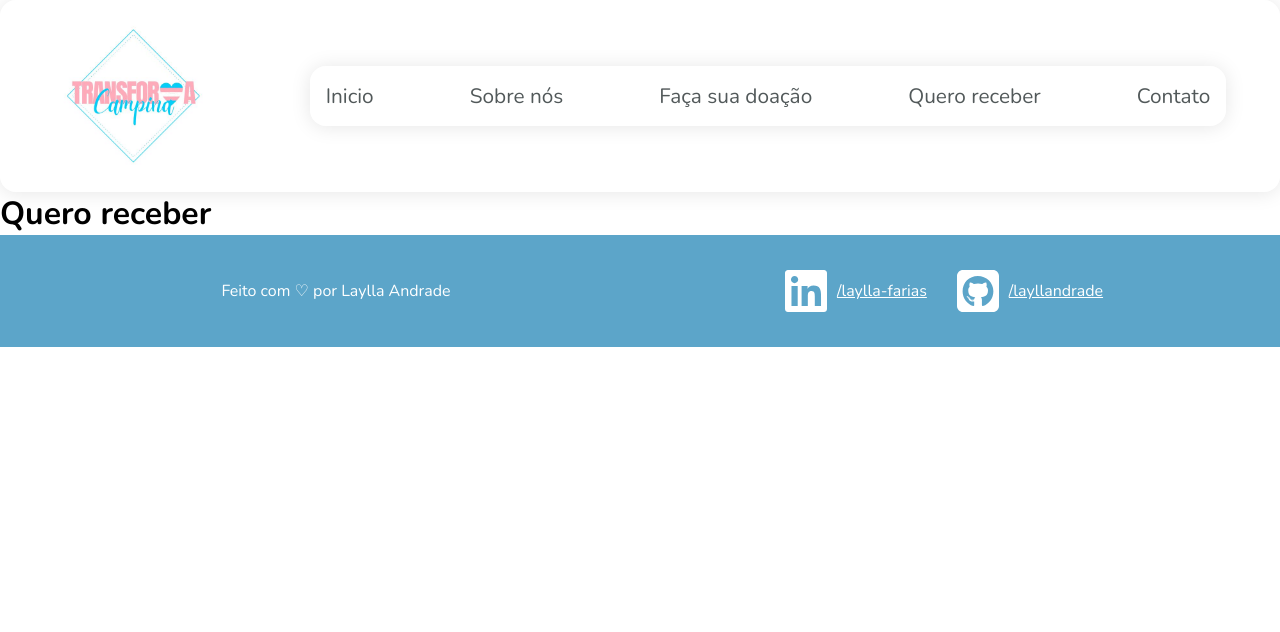
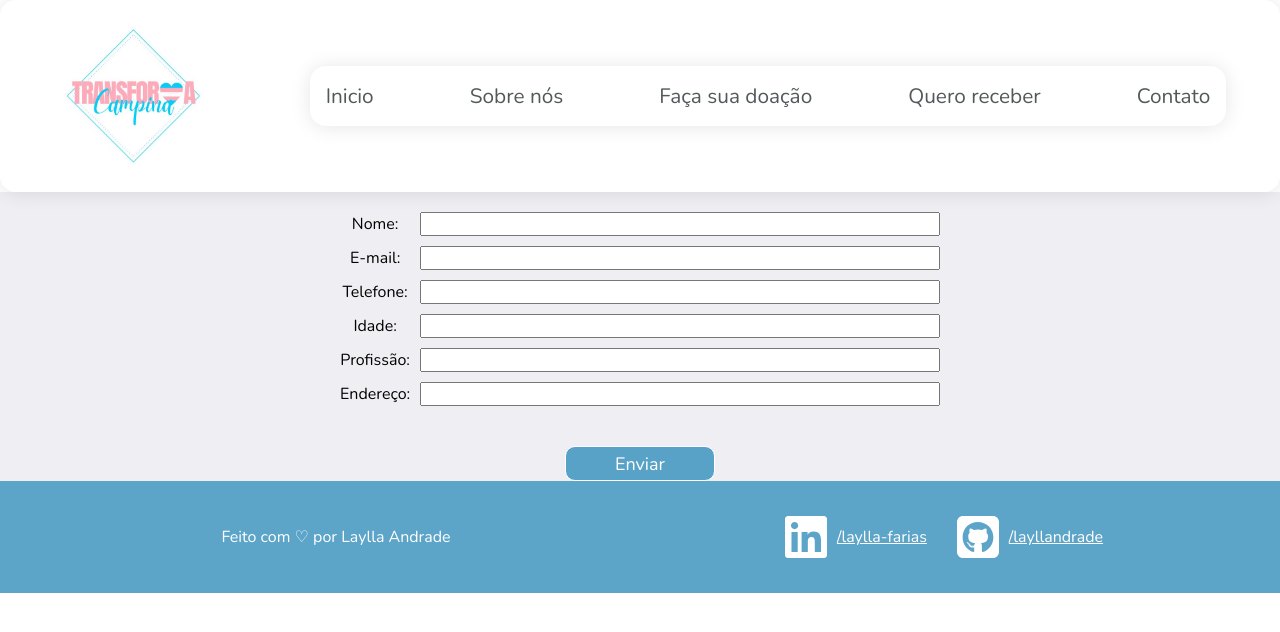
Before and after one commit to layllandrade/projeto-final-reprograma, a React (Vite) app: page /receberdoacao in a window 1280 px wide. Shown: the top 632 px of the page. Built offline with nearby package versions, Linux system fonts and the light colour scheme.

Commit message:
Criação do formulario  inicial da pagina quero receber

```diff
--- a/src/components/Menu.jsx
+++ b/src/components/Menu.jsx
@@ -17,7 +17,7 @@ export function Menu() {
         <Link className={styles.menuLink} to="/doe">Faça sua doação</Link>
       </li>
       <li className={styles.menuItem}>
-        <Link className={styles.menuLink} to="/queroreceber">Quero receber</Link>
+        <Link className={styles.menuLink} to="/receberdoacao">Quero receber</Link>
       </li>
       <li className={styles.menuItem}>
         <Link className={styles.menuLink} to="/contato">Contato</Link>
--- a/src/pages/ReceberDoacao.jsx
+++ b/src/pages/ReceberDoacao.jsx
@@ -1,5 +1,54 @@
+import { useState } from 'react';
+
+import styles from '../styles/pages/receberDoacao.module.css'
+
+
 export function ReceberDoacao() {
+  const [nome, setNome] = useState("")
+  const [email, setEmail] = useState("")
+  const [telefone, setTelefone] = useState("")
+  const [idade, setIdade] = useState("")
+  const [profissao, setProfissao] = useState("")
+  const [endereco, setEndereco] = useState("")
+
+  function submeterFormulario(e) {
+    e.preventDefault();
+
+    console.log("Valores dos formulários")
+    console.log("nome = " + nome)
+    console.log("email = " + email)
+    console.log("telefone = " + telefone)
+    console.log("idade = " + idade)
+    console.log("profissao = " + profissao)
+    console.log("endereco = " + endereco)
+
+  }
     return(
-      <h1>Quero receber</h1>
+      <div className={styles.receberContainer}>
+        <form onSubmit={submeterFormulario}>
+          <div className={styles.formulario}>
+            <label htmlFor="nome">Nome:</label>
+            <input type="text" className={styles.input} name="nome" value={nome} onChange={e => setNome(e.target.value)}/>
+
+            <label htmlFor="email">E-mail:</label>
+            <input type="email" className={styles.input} name="email" value={email} onChange={e => setEmail(e.target.value)}/>
+
+            <label htmlFor="telefone">Telefone:</label>
+            <input type="telefone" className={styles.input} name="telefone" value={telefone} onChange={e => setTelefone(e.target.value)}/>
+
+            <label htmlFor="idade">Idade:</label>
+            <input type="idade" className={styles.input} name="idade" value={idade} onChange={e => setIdade(e.target.value)}/>
+
+            <label htmlFor="profissao">Profissão:</label>
+            <input type="profissao" className={styles.input} name="profissao" value={profissao} onChange={e => setProfissao(e.target.value)}/>
+
+            <label htmlFor="endereco">Endereço:</label>
+            <input type="endereco" className={styles.input} name="endereco" value={endereco} onChange={e => setEndereco(e.target.value)}/>
+          </div>
+
+          <button type="submit" className={styles.botao}>Enviar</button>
+        </form>
+      </div>
+
     )
 }
--- a/src/pages/Sobre.jsx
+++ b/src/pages/Sobre.jsx
@@ -4,11 +4,11 @@ import layllaImg from '../assets/laylla.jpeg'
 export function Sobre() {
   return(
     <div className={styles.sobreContainer}>
-      <p className={styles.sobreParagrafo}>Lorem ipsum, dolor sit amet consectetur adipisicing elit. Velit ex delectus expedita, eligendi repellendus sunt deserunt adipisci laboriosam et dolorem inventore nam qui distinctio magni amet quaerat voluptatum nihil officia.</p>
+      <p className={styles.sobreParagrafo}>Somos um grupo de amigos de Campina Grande, na Paraiba, que se juntou para criar esse trabalho voluntário. Sabemos que se trata de um grupo minoritário que tem bastante dificuldade pra renovar o guarda roupa quando inicia a transição, seja por falta de dinheiro, apoio ou preconceito. Devido a esses fatores, resolvemos mudar um pouco da realidade das pessoas em inicio de transição e sem muitas condicões financeiras.</p>
       <h2 className={styles.titulo}>Um pouco mais sobre nós</h2>
       <div className={styles.sobreContainerVoluntarios}>
         <img className={styles.imgVoluntarios} src={layllaImg}/>
-        <p className={styles.descricaoVoluntarios}>Lorem ipsum dolor sit, amet consectetur adipisicing elit. Perspiciatis quisquam maiores nihil, odio excepturi labore officiis eius. Possimus quae ea cupiditate! Hic molestias illum doloribus unde cupiditate eos dolores officiis!</p>
+        <p className={styles.descricaoVoluntarios}>Me chamo Laylla Andrade, tenhos 26 anos e sou a idealizadora do projeto TRANSforma Campina.</p>
       </div>
       <div className={styles.sobreContainerVoluntarios}>
         <p className={styles.descricaoVoluntarios}>Lorem ipsum dolor sit, amet consectetur adipisicing elit. Perspiciatis quisquam maiores nihil, odio excepturi labore officiis eius. Possimus quae ea cupiditate! Hic molestias illum doloribus unde cupiditate eos dolores officiis!</p>
--- /dev/null
+++ b/src/styles/pages/receberDoacao.module.css
@@ -0,0 +1,36 @@
+.receberContainer {
+    display: flex;
+    flex-direction: column;
+    justify-content: center;
+    align-items: center;
+    text-align: center;
+    gap: 25px;
+    background: #efeff3;
+}
+
+.formulario {
+    display: grid;
+    grid-gap: 10px;
+    grid-template-columns: [label] auto [input] 1fr;
+    width: 50%;
+    padding: 20px;
+}
+
+input {
+    grid-column: input;
+    align-self: center;
+}
+
+label {
+    grid-column: label;
+    align-self: center;
+}
+.botao {
+    width: 150px;
+    border-radius: 10px;
+    font-size: 18px;
+    border: 1px solid;
+    background-color: #3c93bfd4;
+    color: white;
+    height: 35px;
+}
```
